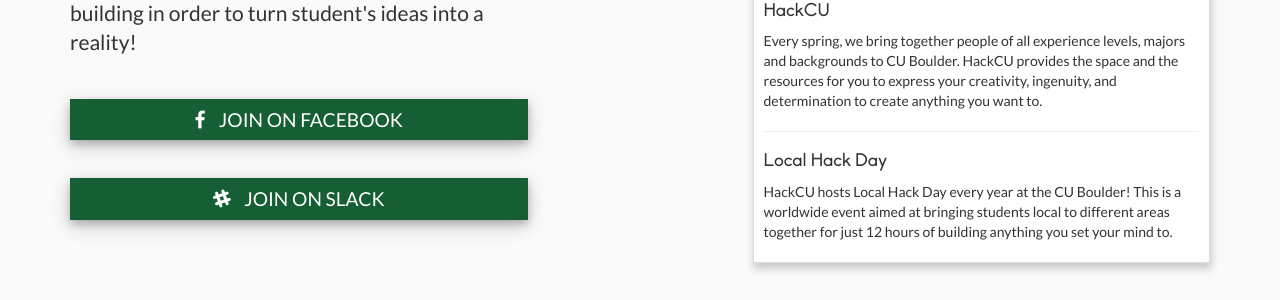
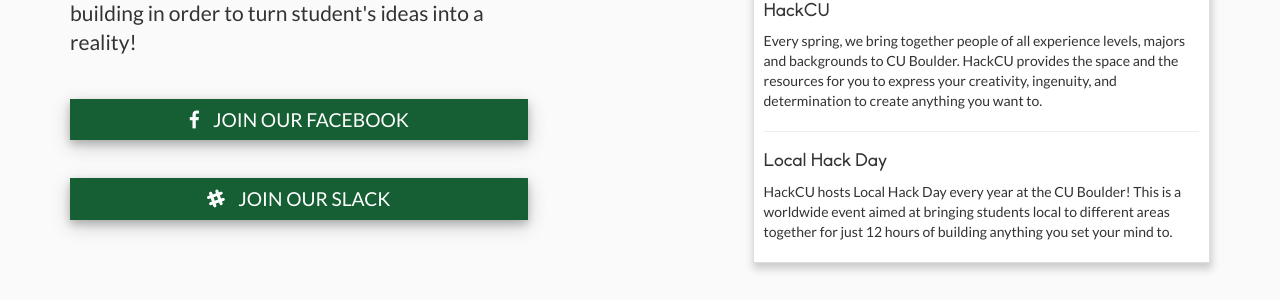
Before and after one commit to casassg/events-landing, a Jekyll site: the page built from index.md, in a window 1280 px wide. Shown: the part 373-673 px from the top of the page. Built offline with Jekyll 4.4.1, drawn with Linux system fonts in a browser that asks for light colours; nearby versions of some CDN libraries.

Commit message:
fix wording groups buttons

```diff
--- a/_includes/header.html
+++ b/_includes/header.html
@@ -5,10 +5,10 @@
 				<img src="{{site.logo}}" class="logo">
 				<p class="lead">{{site.author-description}}</p>
 				{% if site.fb-community %}
-					<a class="btn btn-accent btn-block" href="https://facebook.com/groups/{{site.fb-community}}" target="_blank"><i class="fa fa-facebook" aria-hidden="true"></i> Join on Facebook</a>
+					<a class="btn btn-accent btn-block" href="https://facebook.com/groups/{{site.fb-community}}" target="_blank"><i class="fa fa-facebook" aria-hidden="true"></i> Join our Facebook</a>
 				{% endif %}
 				{% if site.slack-signup %}
-					<a class="btn btn-accent btn-block" href="{{site.slack-signup}}" target="_blank"><i class="fa fa-slack" aria-hidden="true"></i> Join on Slack</a>
+					<a class="btn btn-accent btn-block" href="{{site.slack-signup}}" target="_blank"><i class="fa fa-slack" aria-hidden="true"></i> Join our Slack</a>
 				{%endif%}
 			</div>
 			<div class="col-md-5 col-md-offset-2">
```
